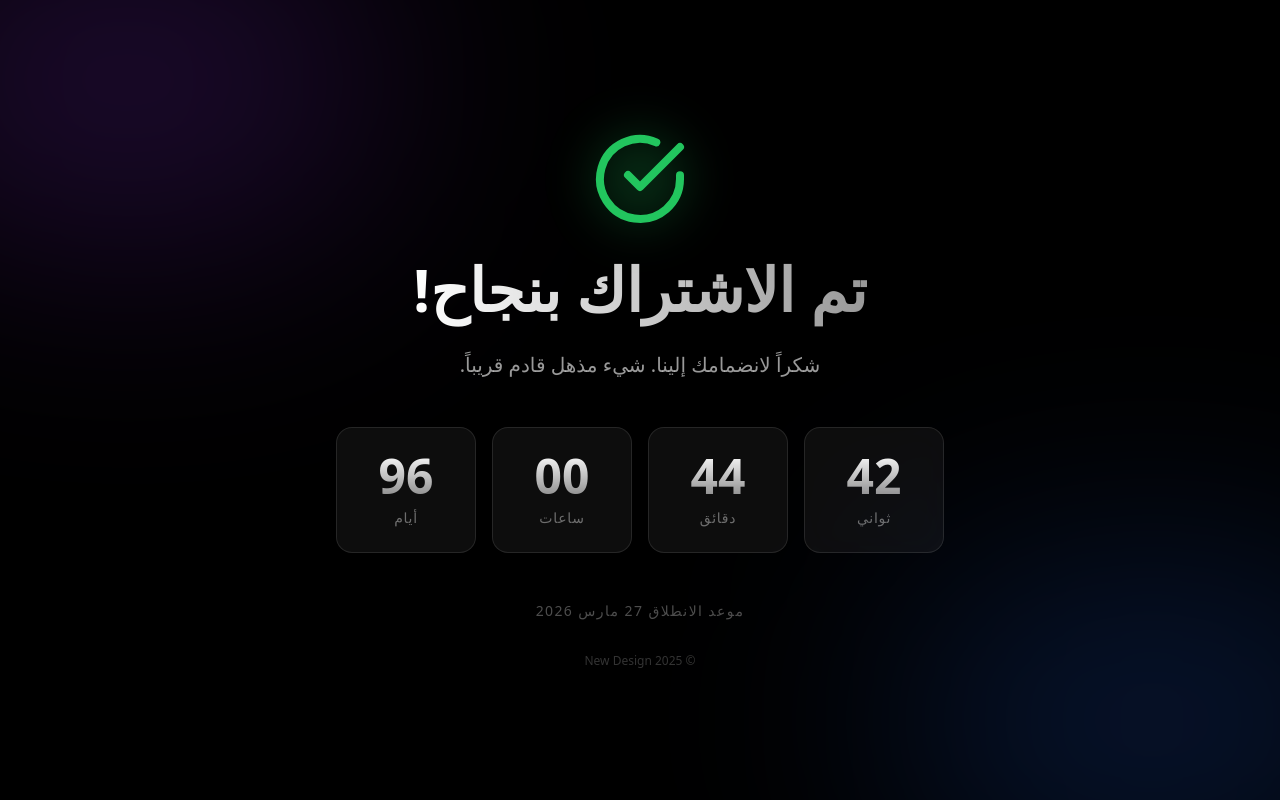
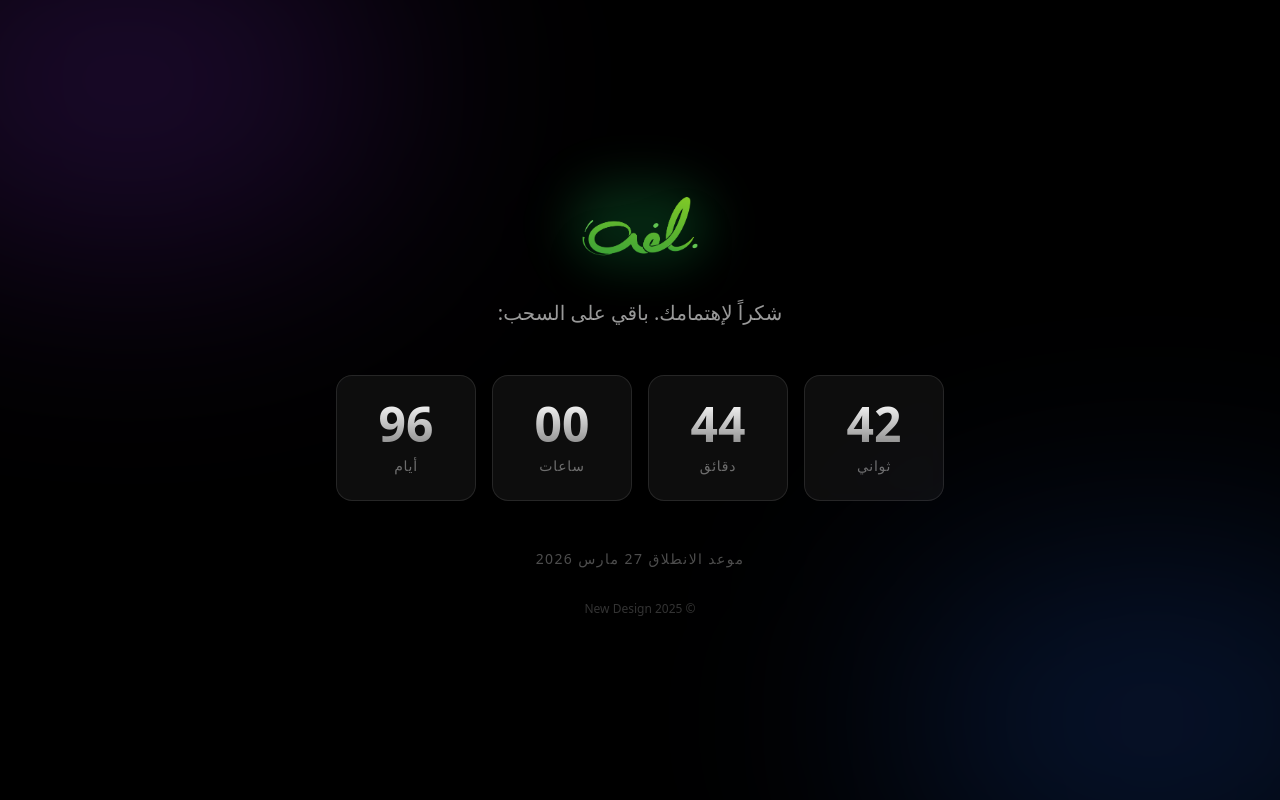
Before and after one commit to 7amziiiii/new-design-bilaffih, a Next.js app: page /subscribed in a window 1280 px wide. Built offline with nearby package versions, Linux system fonts and the light colour scheme.

Commit message:
add bilafih logo for the sub page

```diff
--- a/app/subscribed/page.tsx
+++ b/app/subscribed/page.tsx
@@ -1,7 +1,7 @@
 "use client";
 
 import React, { useState, useEffect } from "react";
-import { CheckCircle } from "lucide-react";
+import Image from "next/image";
 
 export default function SubscribedPage() {
     const [timeLeft, setTimeLeft] = useState<{
@@ -89,16 +89,24 @@ export default function SubscribedPage() {
             <div className="z-10 flex flex-col items-center text-center p-8 max-w-2xl w-full">
                 <div className="mb-8 relative">
                     <div className="absolute inset-0 bg-green-500/20 blur-xl rounded-full" />
-                    <CheckCircle className="w-24 h-24 text-green-500 relative z-10" />
+                    <Image
+                        src="/logos/bilafih.png"
+                        alt="Bilafih Logo"
+                        width={140}
+                        height={140}
+                        className="relative z-10 object-contain drop-shadow-2xl"
+                    />
                 </div>
 
-                <h1 className="text-4xl md:text-6xl font-bold bg-clip-text text-transparent bg-gradient-to-r from-white to-white/60 mb-6 pb-2">
+                {/* <h1 className="text-4xl md:text-6xl font-bold bg-clip-text text-transparent bg-gradient-to-r from-white to-white/60 mb-6 pb-2">
                     تم الاشتراك بنجاح!
-                </h1>
+                </h1> */}
 
                 <p className="text-lg md:text-xl text-white/60 mb-12">
-                    شكراً لانضمامك إلينا. شيء مذهل قادم قريباً.
+                    شكراً لإهتمامك.   باقي على السحب:
+
                 </p>
+
 
                 {/* Countdown Timer */}
                 <div className="grid grid-cols-2 md:grid-cols-4 gap-4 w-full" dir="ltr">
```
